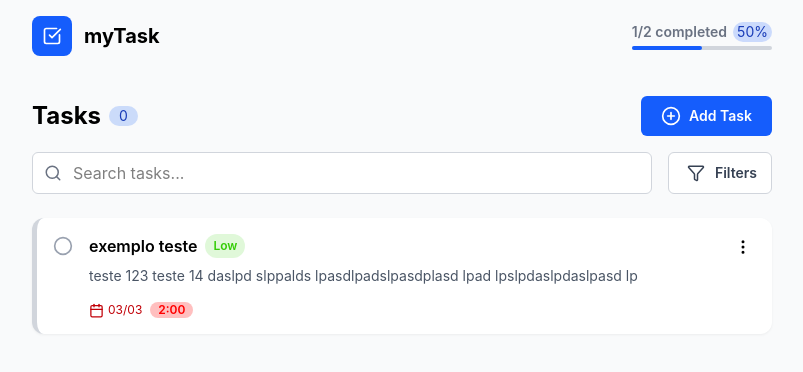
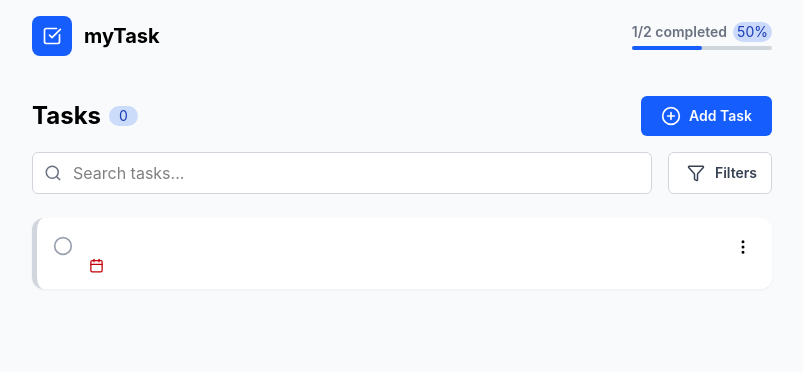
Before and after one commit to Leleo1337/myTasks_TaskManager, a React (Vite) app in the folder client/: page / in a window 1280 px wide. Shown: the top 372 px of the page, without its empty margins (238-1041 px from the left). Built offline with nearby package versions, Linux system fonts and the light colour scheme.

Commit message:
update task
-changed some props names
-it recives data from map() now

```diff
--- a/client/src/components/Task.tsx
+++ b/client/src/components/Task.tsx
@@ -4,19 +4,31 @@ import clsx from "clsx";
 import CustomFlag from "./CustomFlag";
 import type { taskProps } from "../types/tasksTypes";
 
-export default function Task({ toggleCheck, checked, toggleSettings, menuOpen, toggleEditForm }: taskProps) {
+export default function Task({
+   title,
+   description,
+   priority,
+   tags,
+   date,
+   toggleComplete,
+   completed,
+   toggleSettings,
+   menuOpen,
+   toggleEditForm,
+   deleteTask
+}: taskProps) {
    return (
       <>
          <div
             className={clsx(
                `w-full border-l-5 ${
-                  checked ? "border-green-400" : "border-gray-300"
+                  completed ? "border-green-400" : "border-gray-300"
                } bg-white rounded-xl drop-shadow-xs hover:drop-shadow-md  transition-all ease duration-200`
             )}>
-            <div className="flex gap-4 p-4">
+            <div className="relative z-20 flex gap-4 p-4">
                <div>
-                  <button onClick={toggleCheck} className="rounded-full mt-0.5 cursor-pointer">
-                     {checked ? (
+                  <button onClick={toggleComplete} className="rounded-full mt-0.5 cursor-pointer">
+                     {completed ? (
                         <LucideCircleCheckBig size={20} color="#05df72" />
                      ) : (
                         <LucideCircle size={20} color="#99a1af" />
@@ -25,20 +37,24 @@ export default function Task({ toggleCheck, checked, toggleSettings, menuOpen, t
                </div>
                <div className="flex flex-1 flex-col">
                   <div className="flex gap-2 mb-2 flex-wrap">
-                     <h3 className={clsx(`font-semibold ${checked ? "line-through text-gray-600" : "text-black"}`)}>
-                        exemplo teste
+                     <h3 className={clsx(`font-semibold ${completed ? "line-through text-gray-600" : "text-black"}`)}>
+                        {title}
                      </h3>
-                     <PriorityFlag type="Low" />
+                     <PriorityFlag type={priority} />
                   </div>
-                  <div className={clsx(`text-sm pb-4 ${checked ? "text-gray-400" : "text-gray-600"}`)}>
-                     teste 123 teste 14 daslpd slppalds lpasdlpadslpasdplasd lpad lpslpdaslpdaslpasd lp
+                  <div className={clsx(`text-sm pb-4 ${completed ? "text-gray-400" : "text-gray-600"}`)}>
+                     {description}
                   </div>
                   <div className="flex items-center gap-2 flex-wrap">
                      <div className="flex items-center gap-1 text-red-700">
                         <Calendar size={15} />
-                        <span className="text-xs">03/03</span>
+                        <span className="text-xs">{date}</span>
                      </div>
-                     <CustomFlag color="#FF0000" text="2:00" />
+                     {tags &&
+                        tags.map((tag, index) => (
+                           <CustomFlag key={index} text={tag.text} color={tag.color}/>
+                        ))
+                     }
                   </div>
                </div>
                <div className="relative">
@@ -46,14 +62,14 @@ export default function Task({ toggleCheck, checked, toggleSettings, menuOpen, t
                      <MoreVertical size={18} className="text-black" />
                   </button>
                   {menuOpen && (
-                     <div className="absolute right-0 top-6 w-36 bg-white p-3 space-y-3 shadow-md ring ring-gray-400/20 rounded-md">
+                     <div className="absolute z-50 right-0 top-6 w-36 bg-white shadow-md ring ring-gray-400/20 rounded-md">
                         <button
                            onClick={toggleEditForm}
-                           className="flex items-center gap-1 text-blue-500 text-sm cursor-pointer hover:text-blue-700">
+                           className="w-full p-3 flex items-center gap-1 text-blue-500 text-sm cursor-pointer hover:bg-gray-50">
                            <Edit size={18} />
                            <span>Edit</span>
                         </button>
-                        <button className="flex items-center gap-1 text-red-500 text-sm hover:text-red-700 cursor-pointer">
+                        <button onClick={deleteTask} className="flex items-center gap-1 w-full p-3 text-red-500 text-sm hover:bg-gray-50 cursor-pointer">
                            <Trash2 size={18} />
                            <span>Delete</span>
                         </button>
```
